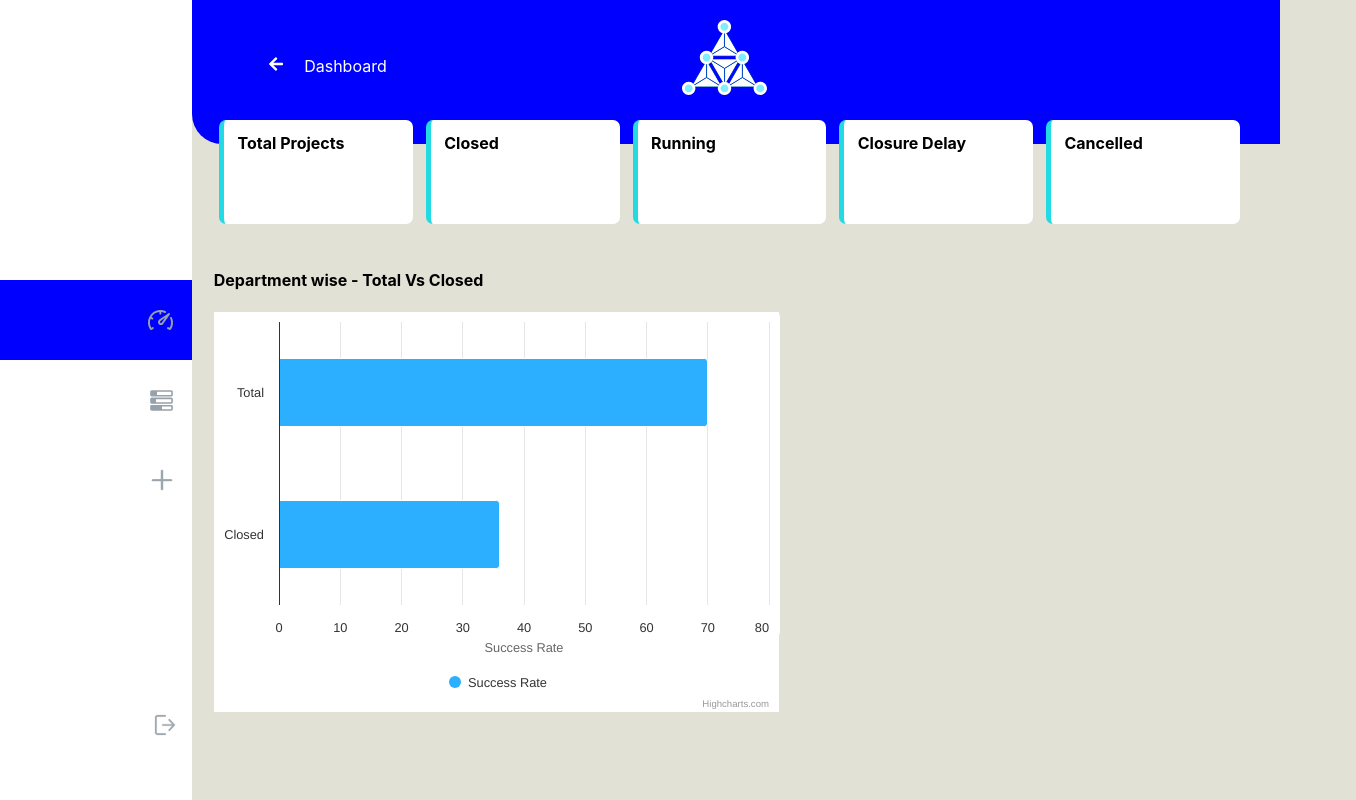
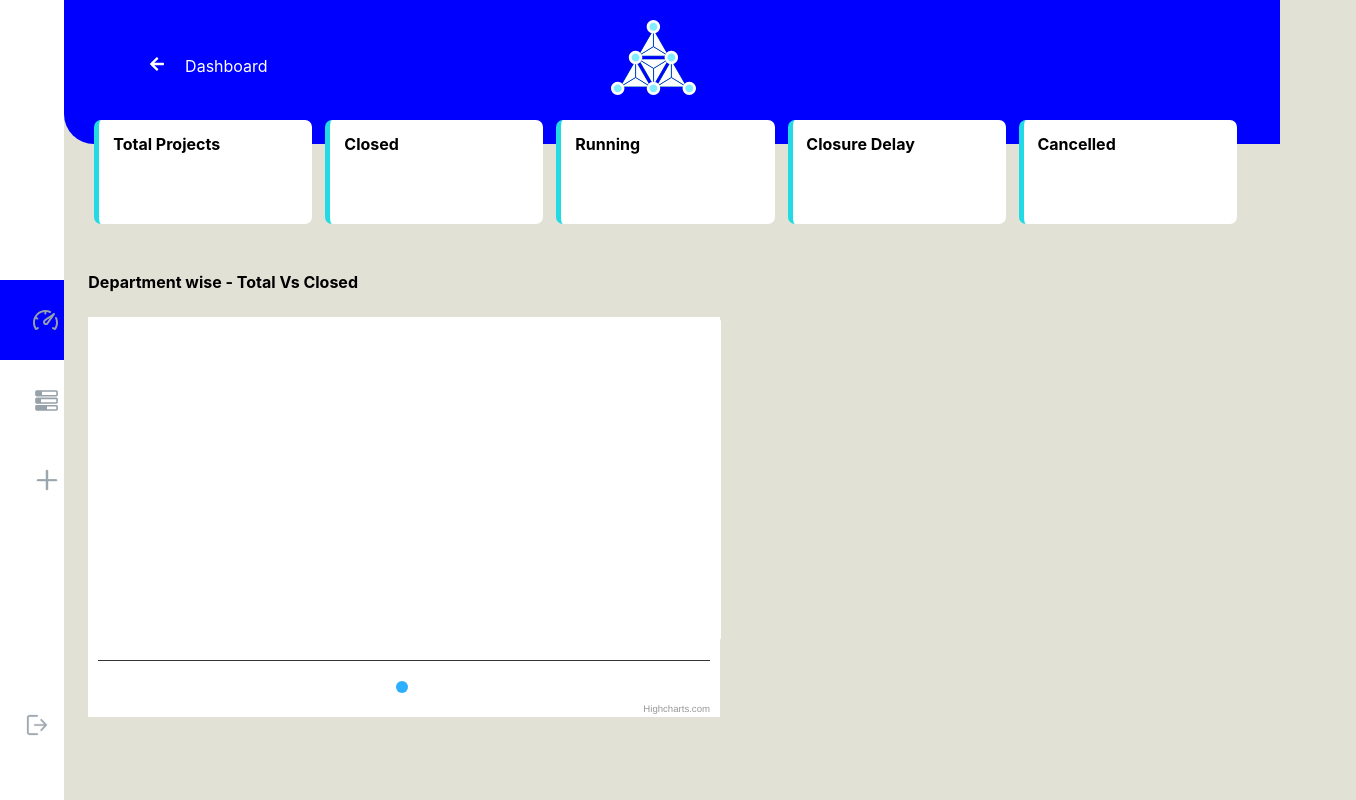
Before and after one commit to labbucode/dashboard, a React (Create React App) app: page /dashboard/graph in a window 1280 px wide. Shown: the whole page, 1356 px wide, since content can reach past the window. Built offline with nearby package versions, Linux system fonts and the light colour scheme; no server answers.

Commit message:
sidebar check

```diff
--- a/public/index.html
+++ b/public/index.html
@@ -24,6 +24,7 @@
       work correctly both with client-side routing and a non-root public URL.
       Learn how to configure a non-root public URL by running `npm run build`.
     -->
+
     <title>React App</title>
   </head>
   <body>
--- a/src/CreateProject.css
+++ b/src/CreateProject.css
@@ -1,10 +1,11 @@
 .project-page{
   display: flex;
+  overflow-x: hidden;
 }
 
 .left-column{
-  width: 15%;
+  width: 5%;
 }
 .right-column{
-  width: 85%;
+  width: 95%;
 }
--- a/src/component/GraphPage.js
+++ b/src/component/GraphPage.js
@@ -1,7 +1,8 @@
 import React, { useState, useEffect } from 'react'
 import '../component/GraphPage.css'
-import RateCharts from './RateCharts'
 import axios from 'axios'
+import Highcharts from 'highcharts';
+import HighchartsReact from 'highcharts-react-official';
 
 export default function GraphImage() {
 
@@ -11,6 +12,73 @@ export default function GraphImage() {
     axios.get('https://backend-bbi9.onrender.com/listings/stats')
     .then((response) => setStats(response.data));
   },[])
+
+
+  const [chartOptions, setChartOptions] = useState({});
+
+  useEffect(() => {
+
+    const projectData = [
+      { department: 'Total', status: 'Closed' },
+      { department: 'Closed', status: 'Closed' },
+      { department: 'closed', status: 'Open' },
+      { department: 'Total', status: 'Closed' },
+      { department: 'Total', status: 'Closed' },
+      { department: 'closed', status: 'Open' },
+    ];
+
+
+    const departmentSuccess = {};
+    const totalProjectsByDepartment = {};
+    const closedProjectsByDepartment = {};
+
+    projectData.forEach((project) => {
+      const department = project.department;
+      totalProjectsByDepartment[department] = (totalProjectsByDepartment[department] || 0) + 1;
+      if (project.status === 'Closed') {
+        closedProjectsByDepartment[department] = (closedProjectsByDepartment[department] || 0) + 1;
+      }
+    });
+
+    for (const department in totalProjectsByDepartment) {
+      const totalProjects = totalProjectsByDepartment[department];
+      const closedProjects = closedProjectsByDepartment[department];
+      departmentSuccess[department] = (closedProjects / totalProjects) * 100;
+    }
+
+
+    const chartData = Object.keys(departmentSuccess).map((department) => ({
+      name: department,
+      y: departmentSuccess[department],
+    }));
+
+    const options = {
+      chart: {
+        type: 'column',
+      },
+
+      title: {
+        text: '',
+      },
+
+      xAxis: {
+        categories: Object.keys(departmentSuccess),
+      },
+      yAxis: {
+        title: {
+          text: '',
+        },
+      },
+      series: [
+        {
+          name: '',
+
+        },
+      ],
+    };
+
+    setChartOptions(options);
+  }, []);
 
   return (
     <>
@@ -39,7 +107,7 @@ export default function GraphImage() {
     <div>
         <h4>Department wise - Total Vs Closed</h4>
         <div className='Graph-Container'>
-        <RateCharts />
+        <HighchartsReact highcharts={Highcharts} options={chartOptions} />
         </div>
     </div>
     </>
--- a/src/component/Listening.css
+++ b/src/component/Listening.css
@@ -18,6 +18,8 @@ tbody{
   justify-content: center;
   text-align: center;
 }
+
+
 
 .btn{
   border-radius: 5px;
--- a/src/component/Listening.js
+++ b/src/component/Listening.js
@@ -20,7 +20,7 @@ export default function Listening() {
         setLists(response.data.data);
         setMaxPage(response.data.totalPages);
         setLoading(false);
-        filterLists(response.data.data, searchText); // Filter the data when it's loaded
+        filterLists(response.data.data, searchText);
       })
       .catch((error) => {
         console.error('Error fetching data:', error);
@@ -29,7 +29,6 @@ export default function Listening() {
   }, [page, searchText]);
 
   const filterLists = (data, filter) => {
-    // Use filter to match data against the search text
     const filteredData = data.filter((item) => {
       const values = Object.values(item);
       return values.some((value) =>
@@ -49,7 +48,6 @@ export default function Listening() {
         const indexToUpdate = lists.findIndex(item => item._id === updatedDocument._id);
 
         if (indexToUpdate !== -1) {
-
           const updatedLists = [...lists];
           updatedLists[indexToUpdate] = updatedDocument;
           setFilteredLists(updatedLists);
@@ -58,9 +56,7 @@ export default function Listening() {
     } catch (err) {
 
     }
-
   }
-
 
 
   return (
--- a/src/component/RateCharts.js
+++ /dev/null
@@ -1,66 +0,0 @@
-// src/components/RateCharts.js
-
-import React, { useEffect, useState } from 'react';
-import Highcharts from 'highcharts';
-import HighchartsReact from 'highcharts-react-official';
-
-const RateCharts = () => {
-  const chartData = [
-    {
-      department: 'Total',
-      successRate: 70, // Success rate for the 'Strategy' department
-      rejectRate: 0,  // Reject rate for the 'Strategy' department
-    },
-    {
-      department: 'Closed',
-      successRate: 36, // Success rate for the 'Finance' department
-      rejectRate: 0,  // Reject rate for the 'Finance' department
-    },
-  ];
-
-  useEffect(() => {
-    // Fetch data from your server API
-    // Replace 'apiEndpoint' with the actual API endpoint
-    fetch('apiEndpoint')
-      .then((response) => response.json())
-      .then((data) => {
-
-      })
-      .catch((error) => {
-        console.error('Error fetching data:', error);
-      });
-  }, []);
-
-  // Process the data to create the Highcharts options for success rate
-  const successChartOptions = {
-    chart: {
-      type: 'bar',
-    },
-    title: {
-      text: '',
-    },
-    xAxis: {
-      categories: chartData.map((entry) => entry.department),
-    },
-    yAxis: {
-      title: {
-        text: 'Success Rate',
-      },
-    },
-    series: [
-      {
-        name: 'Success Rate',
-        data: chartData.map((entry) => entry.successRate),
-      },
-    ],
-  };
-
-
-  return (
-    <div>
-      <HighchartsReact highcharts={Highcharts} options={successChartOptions} />
-    </div>
-  );
-};
-
-export default RateCharts;
--- a/src/component/Sidebar.css
+++ b/src/component/Sidebar.css
@@ -16,7 +16,7 @@
   .exit-icon{
     position: absolute;
     bottom: 60px;
-    left: 12%;
+    left: 2%;
   }
 
   .sidebar-icon {
```
